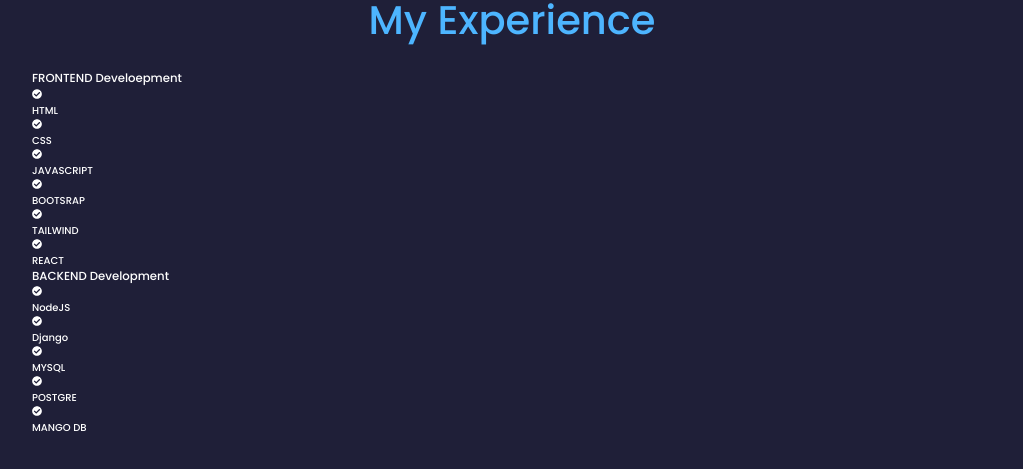
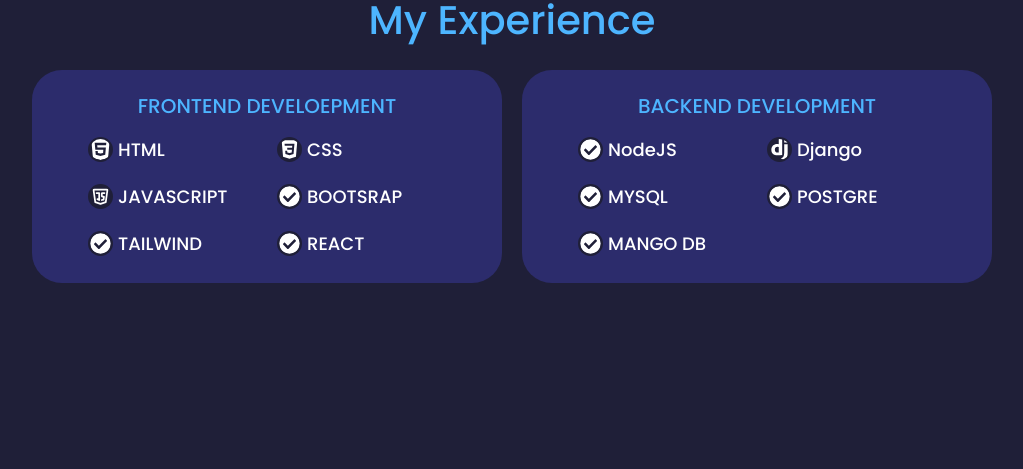
Before and after one commit to kodcapsule/React-Portfolio-App, a React (Create React App) app: page / in a window 1280 px wide. Shown: the part 1180-1649 px from the top of the page, without its empty margins (128-1151 px from the left). Built offline with nearby package versions, Linux system fonts and the light colour scheme.

Commit message:
styled experienced section

```diff
--- a/src/components/experience/Experience.jsx
+++ b/src/components/experience/Experience.jsx
@@ -1,6 +1,10 @@
 import React from "react";
 import "./experience.css";
 import { FaCheckCircle } from "react-icons/fa";
+import { ImHtmlFive } from "react-icons/im";
+import { IoLogoCss3 } from "react-icons/io";
+import { TbBrandJavascript } from "react-icons/tb";
+import { SiDjango } from "react-icons/si";
 const Experience = () => {
   return (
     <section>
@@ -12,27 +16,29 @@
           <h3>FRONTEND Develoepment</h3>
           <div className="experinece__content">
             <article className="experince_details">
-              <FaCheckCircle />
+              {/* <FaCheckCircle className="check_icon" /> */}
+              <ImHtmlFive className="check_icon" />
               <h4>HTML</h4>
             </article>
             <article className="experince_details">
-              <FaCheckCircle />
+              <IoLogoCss3 className="check_icon" />
+
               <h4>CSS</h4>
             </article>
             <article className="experince_details">
-              <FaCheckCircle />
+              <TbBrandJavascript className="check_icon" />
               <h4>JAVASCRIPT</h4>
             </article>
             <article className="experince_details">
-              <FaCheckCircle />
+              <FaCheckCircle className="check_icon" />
               <h4>BOOTSRAP</h4>
             </article>
             <article className="experince_details">
-              <FaCheckCircle />
+              <FaCheckCircle className="check_icon" />
               <h4>TAILWIND</h4>
             </article>
             <article className="experince_details">
-              <FaCheckCircle />
+              <FaCheckCircle className="check_icon" />
               <h4>REACT</h4>
             </article>
           </div>
@@ -42,23 +48,23 @@
           <h3>BACKEND Development</h3>
           <div className="experinece__content">
             <article className="experince_details">
-              <FaCheckCircle />
+              <FaCheckCircle className="check_icon" />
               <h4>NodeJS</h4>
             </article>
             <article className="experince_details">
-              <FaCheckCircle />
+              <SiDjango className="check_icon" />
               <h4>Django</h4>
             </article>
             <article className="experince_details">
-              <FaCheckCircle />
+              <FaCheckCircle className="check_icon" />
               <h4>MYSQL</h4>
             </article>
             <article className="experince_details">
-              <FaCheckCircle />
+              <FaCheckCircle className="check_icon" />
               <h4>POSTGRE</h4>
             </article>
             <article className="experince_details">
-              <FaCheckCircle />
+              <FaCheckCircle className="check_icon" />
               <h4>MANGO DB</h4>
             </article>
           </div>
--- a/src/components/experience/experience.css
+++ b/src/components/experience/experience.css
@@ -0,0 +1,52 @@
+.experience__container {
+  display: grid;
+  grid-template-columns: repeat(auto-fit, minmax(200px, 1fr));
+  gap: 2rem;
+}
+
+.experience__container > div {
+  background: var(--color-bg-varient);
+  padding: 2rem 5rem;
+  border-radius: 3rem;
+  border: 1px solid transparent;
+  transition: var(--transition-primary);
+}
+
+.experience__container > div:hover {
+  background: var(--color-primary-varient);
+  cursor: pointer;
+}
+
+.experience__container > div > h3 {
+  color: var(--color-primary);
+  font-size: 2rem;
+  text-align: center;
+  text-transform: uppercase;
+  padding-bottom: 1rem;
+}
+
+.experinece__content {
+  display: grid;
+  grid-template-columns: repeat(2, 1fr);
+  gap: 1rem;
+}
+
+.experinece__content > article {
+  display: flex;
+  align-items: center;
+  gap: 0.5rem;
+  padding: 0.5rem;
+}
+
+.experinece__content > article > h4,
+.check_icon {
+  font-size: 1.8rem;
+}
+
+.check_icon {
+  width: 2.5rem;
+  height: 2.5rem;
+  border-radius: 50%;
+  background: var(--color-bg);
+  padding: 0.2rem;
+}
```
